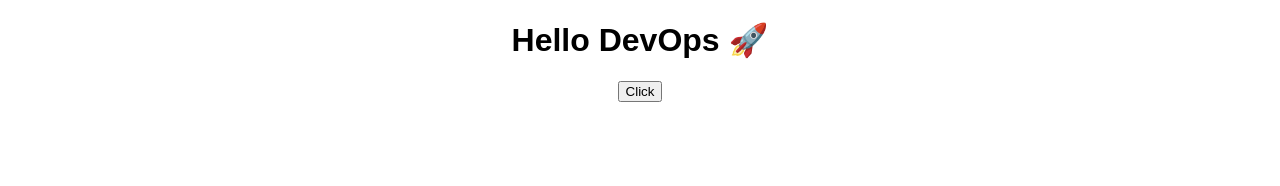
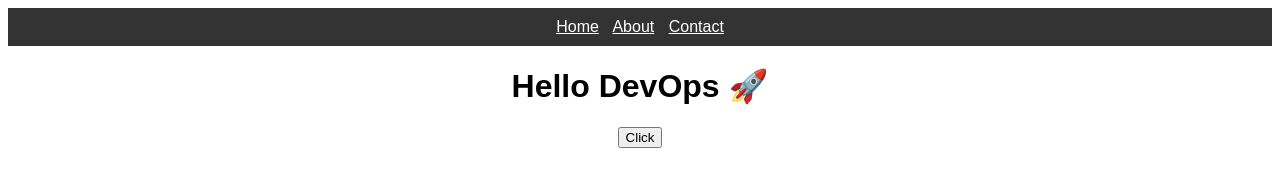
Before and after one commit to Anityasundar/devops_websitedeployed-usingJenkins, a plain HTML site: page index.html in a window 1280 px wide. Drawn offline with Linux system fonts and the light colour scheme.

Commit message:
Add navigation bar to index.html

```diff
--- a/index.html
+++ b/index.html
@@ -5,6 +5,11 @@
   <link rel="stylesheet" href="style.css">
 </head>
 <body>
+   <nav style="background:#333; padding:10px;">
+    <a href="#" style="color:white; margin-right:10px;">Home</a>
+    <a href="#" style="color:white; margin-right:10px;">About</a>
+    <a href="#" style="color:white;">Contact</a>
+  </nav>
 
   <h1>Hello DevOps 🚀</h1>
   <button onclick="show()">Click</button>
```
